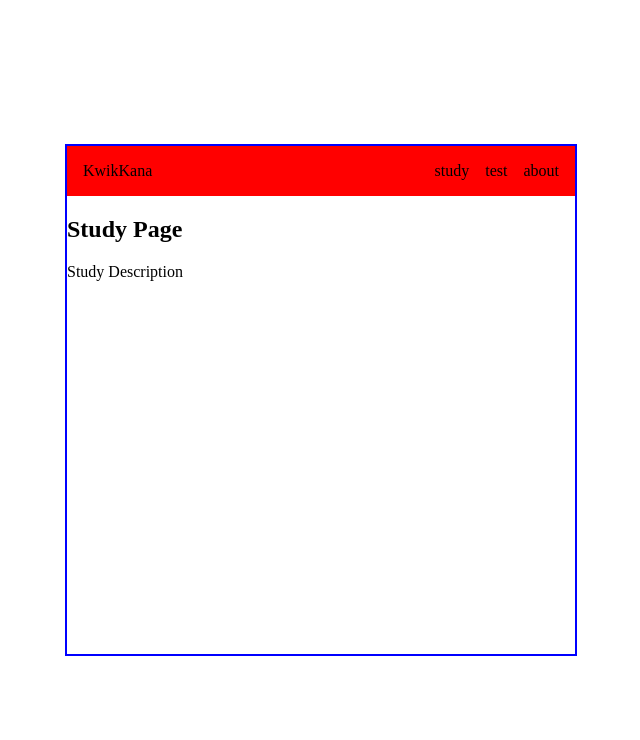
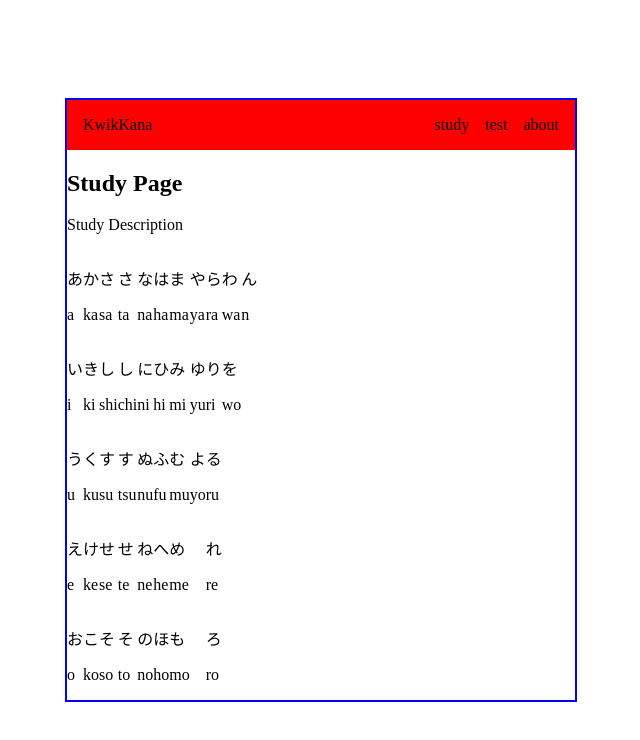
Before and after one commit to dneuterman/Kwik-Kana, a website built with webpack: page dist/index.html in a window 1280 px wide. Both pictures are taken after a click on the item "study". Shown: the whole page, without its empty margins (319-959 px from the left). Built offline with nearby package versions, Linux system fonts and the light colour scheme.

Commit message:
added hiragana array display functionality

```diff
--- a/src/components/study.js
+++ b/src/components/study.js
@@ -2,6 +2,39 @@ class StudyPage {
   constructor({studyTitle, studyDescription}) {
     this.studyTitle = studyTitle;
     this.studyDescription = studyDescription;
+    this.hiragana = this.listKanaTable(hiraganaArray);
+  }
+
+  listKanaTable(arr) {
+    const kanaListContainer = document.createElement('div');
+    kanaListContainer.classList.add('kana-list-container');
+    for (let i=0; i<arr.length; i++) {
+      const kanaListGroup = document.createElement('div');
+      kanaListGroup.classList.add('kana-list-group');
+      for (let j=0; j<arr[i].characters.length; j++) {
+        const kanaCharacterDiv = document.createElement('div');
+        if (arr[i].characters[j] === null) {
+          kanaCharacterDiv.classList.add('kana-character-null');
+          kanaListGroup.append(kanaCharacterDiv);
+          continue;
+        }
+
+        const kanaCharacter = document.createElement('p');
+        kanaCharacter.classList.add('kana-character');
+        kanaCharacter.textContent = `${arr[i].characters[j].character}`;
+
+        const kanaRomaji = document.createElement('p');
+        kanaRomaji.classList.add('kana-romaji');
+        kanaRomaji.textContent = `${arr[i].characters[j].romaji}`;
+
+        kanaCharacterDiv.append(kanaCharacter, kanaRomaji);
+        kanaListGroup.append(kanaCharacterDiv);
+      }
+
+      kanaListContainer.append(kanaListGroup);
+    }
+
+    return kanaListContainer;
   }
 
   buildPage() {
@@ -16,10 +49,262 @@ class StudyPage {
     studyDescription.classList.add('study-description');
     studyDescription.textContent = this.studyDescription;
 
-    studyPageContainer.append(studyTitle, studyDescription);
+    studyPageContainer.append(studyTitle, studyDescription, this.hiragana);
 
     return studyPageContainer;
   }
 }
 
+const hiraganaArray = [
+  {
+    consonant: '-',
+    characters: [
+      {
+        character: 'あ',
+        romaji: 'a',
+      },
+      {
+        character: 'い',
+        romaji: 'i',
+      },
+      {
+        character: 'う',
+        romaji: 'u',
+      },
+      {
+        character: 'え',
+        romaji: 'e',
+      },
+      {
+        character: 'お',
+        romaji: 'o',
+      },
+    ]
+  },
+  {
+    consonant: 'k',
+    characters: [
+      {
+        character: 'か',
+        romaji: 'ka',
+      },
+      {
+        character: 'き',
+        romaji: 'ki',
+      },
+      {
+        character: 'く',
+        romaji: 'ku',
+      },
+      {
+        character: 'け',
+        romaji: 'ke',
+      },
+      {
+        character: 'こ',
+        romaji: 'ko',
+      },
+    ]
+  },
+  {
+    consonant: 's',
+    characters: [
+      {
+        character: 'さ',
+        romaji: 'sa',
+      },
+      {
+        character: 'し',
+        romaji: 'shi',
+      },
+      {
+        character: 'す',
+        romaji: 'su',
+      },
+      {
+        character: 'せ',
+        romaji: 'se',
+      },
+      {
+        character: 'そ',
+        romaji: 'so',
+      },
+    ]
+  },
+  {
+    consonant: 't',
+    characters: [
+      {
+        character: 'さ',
+        romaji: 'ta',
+      },
+      {
+        character: 'し',
+        romaji: 'chi',
+      },
+      {
+        character: 'す',
+        romaji: 'tsu',
+      },
+      {
+        character: 'せ',
+        romaji: 'te',
+      },
+      {
+        character: 'そ',
+        romaji: 'to',
+      },
+    ]
+  },
+  {
+    consonant: 'n',
+    characters: [
+      {
+        character: 'な',
+        romaji: 'na',
+      },
+      {
+        character: 'に',
+        romaji: 'ni',
+      },
+      {
+        character: 'ぬ',
+        romaji: 'nu',
+      },
+      {
+        character: 'ね',
+        romaji: 'ne',
+      },
+      {
+        character: 'の',
+        romaji: 'no',
+      },
+    ]
+  },
+  {
+    consonant: 'h',
+    characters: [
+      {
+        character: 'は',
+        romaji: 'ha',
+      },
+      {
+        character: 'ひ',
+        romaji: 'hi',
+      },
+      {
+        character: 'ふ',
+        romaji: 'fu',
+      },
+      {
+        character: 'へ',
+        romaji: 'he',
+      },
+      {
+        character: 'ほ',
+        romaji: 'ho',
+      },
+    ]
+  },
+  {
+    consonant: 'm',
+    characters: [
+      {
+        character: 'ま',
+        romaji: 'ma',
+      },
+      {
+        character: 'み',
+        romaji: 'mi',
+      },
+      {
+        character: 'む',
+        romaji: 'mu',
+      },
+      {
+        character: 'め',
+        romaji: 'me',
+      },
+      {
+        character: 'も',
+        romaji: 'mo',
+      },
+    ]
+  },
+  {
+    consonant: 'y',
+    characters: [
+      {
+        character: 'や',
+        romaji: 'ya',
+      },
+      null,
+      {
+        character: 'ゆ',
+        romaji: 'yu',
+      },
+      null,
+      {
+        character: 'よ',
+        romaji: 'yo',
+      },
+    ]
+  },
+  {
+    consonant: 'r',
+    characters: [
+      {
+        character: 'ら',
+        romaji: 'ra',
+      },
+      {
+        character: 'り',
+        romaji: 'ri',
+      },
+      {
+        character: 'る',
+        romaji: 'ru',
+      },
+      {
+        character: 'れ',
+        romaji: 're',
+      },
+      {
+        character: 'ろ',
+        romaji: 'ro',
+      },
+    ]
+  },
+  {
+    consonant: 'w',
+    characters: [
+      {
+        character: 'わ',
+        romaji: 'wa',
+      },
+      null,
+      null,
+      null,
+      {
+        character: 'を',
+        romaji: 'wo',
+      },
+    ]
+  },
+  {
+    consonant: '(n)',
+    characters: [
+      {
+        character: 'ん',
+        romaji: 'n',
+      },
+      null,
+      null,
+      null,
+      null,
+    ]
+  },
+]
+
+
 export {StudyPage};
--- a/src/style.css
+++ b/src/style.css
@@ -42,3 +42,12 @@ ol, ul {
     height: 100%;
     cursor: pointer;
 }
+
+.kana-list-container {
+    display: flex;
+}
+
+.kana-list-group {
+    display: flex;
+    flex-direction: column;
+}
```
